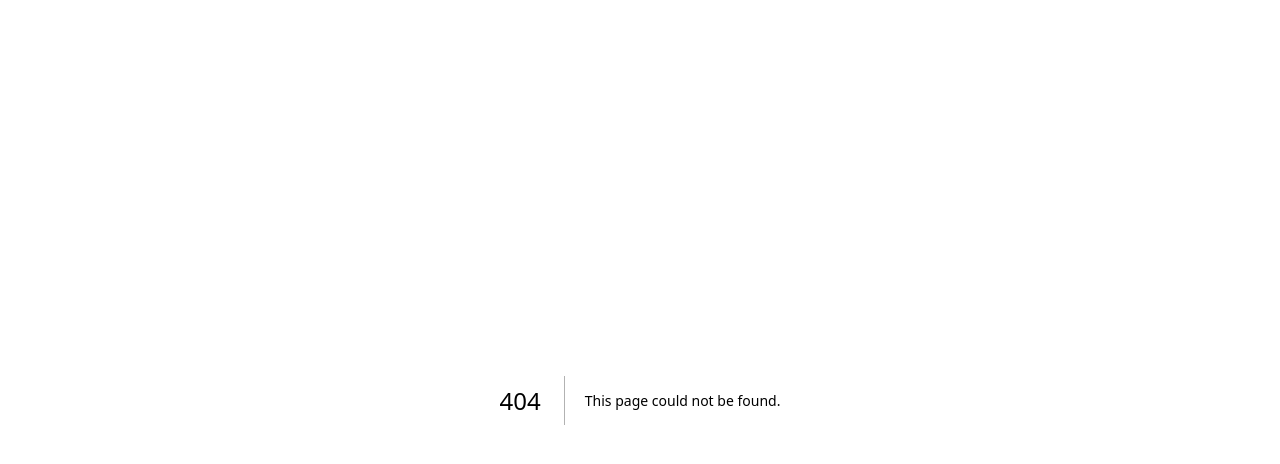
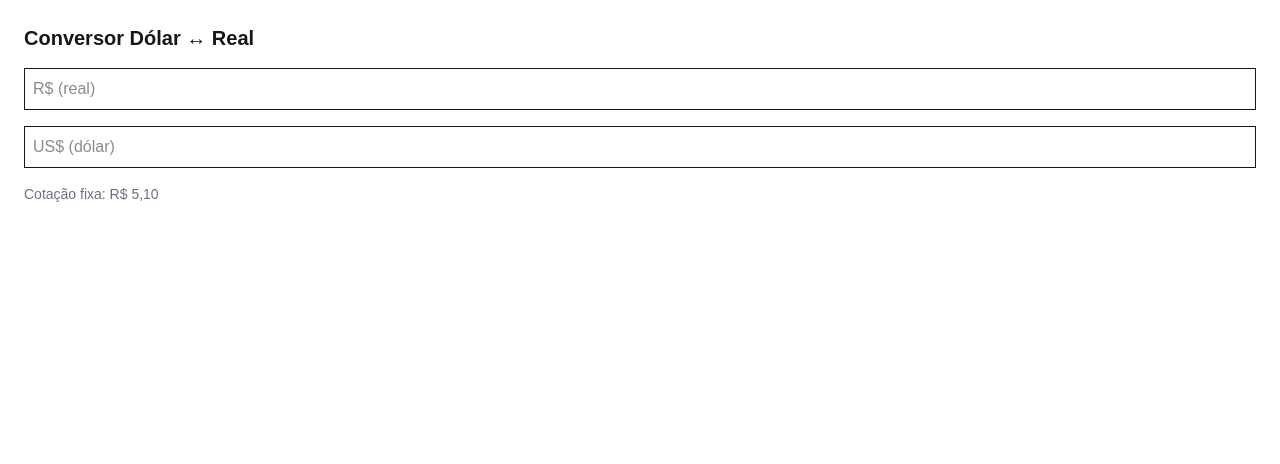
Before and after one commit to jansenokasaki/React, a Next.js app in the folder ex03/: page /Currency in a window 1280 px wide. Before the commit this address had no page. Shown: the top 464 px of the page. Built offline with nearby package versions, Linux system fonts and the light colour scheme.

Commit message:
Currency

```diff
--- /dev/null
+++ b/ex03/src/app/Currency/page.js
@@ -0,0 +1,31 @@
+'use client';
+import { useState } from 'react';
+
+export default function CurrencyConverter() {
+  const COTACAO = 5.10;
+  const [real, setReal] = useState('');
+  const [dolar, setDolar] = useState('');
+
+  const handleRealChange = (e) => {
+    const valor = e.target.value;
+    setReal(valor);
+    const num = parseFloat(valor);
+    setDolar(isNaN(num) ? '' : (num / COTACAO).toFixed(2));
+  };
+
+  const handleDolarChange = (e) => {
+    const valor = e.target.value;
+    setDolar(valor);
+    const num = parseFloat(valor);
+    setReal(isNaN(num) ? '' : (num * COTACAO).toFixed(2));
+  };
+
+  return (
+    <main className="p-6 space-y-4">
+      <h1 className="text-xl font-bold">Conversor Dólar ↔ Real</h1>
+      <input className="border p-2 w-full" placeholder="R$ (real)" value={real} onChange={handleRealChange} />
+      <input className="border p-2 w-full" placeholder="US$ (dólar)" value={dolar} onChange={handleDolarChange} />
+      <p className="text-sm text-gray-500">Cotação fixa: R$ 5,10</p>
+    </main>
+  );
+}
```
